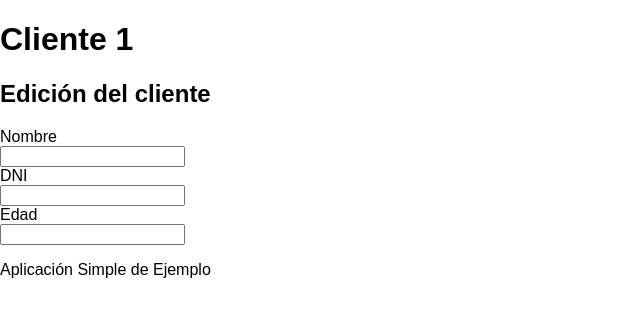
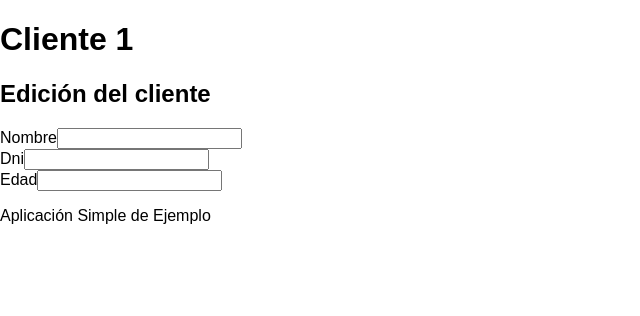
Before and after one commit to oscarossesa/curso-react-customer-app, a React (Create React App) app: page /customers/1/edit in a window 1280 px wide. Shown: the top 316 px of the page, without its empty margins (0-640 px from the left). Built offline with nearby package versions, Linux system fonts and the light colour scheme.

Commit message:
193. Validaciones múltiples en fields y mejora a MyField

```diff
--- a/src/components/CustomerEdit.js
+++ b/src/components/CustomerEdit.js
@@ -8,9 +8,14 @@ const isRequired = value => (
    !value && "Este campo es requerido"
 );
 
-const MyField = ({ input, meta }) => (
+const isNumber = value => (
+   isNaN(Number(value)) && "El campo debe ser un número"
+);
+
+const MyField = ({ input, meta, type, name, label }) => (
    <div>
-      <input {...input} type="text" />
+      <label htmlFor={name}>{label}</label>
+      <input {...input} type={!type ? "text" : type} />
       {
          meta.touched && meta.error && <span>{meta.error}</span>
       }
@@ -22,18 +27,9 @@ const CustomerEdit = ({ name, dni, age }) => {
       <div>
          <h2>Edición del cliente</h2>
          <form action="">
-            <div>
-               <label htmlFor="name">Nombre</label>
-               <Field name="name" component={MyField} type="text" validate={isRequired}></Field>
-            </div>
-            <div>
-               <label htmlFor="dni">DNI</label>
-               <Field name="dni" component={MyField} type="text" validate={isRequired}></Field>
-            </div>
-            <div>
-               <label htmlFor="age">Edad</label>
-               <Field name="age" component={MyField} type="number" validate={isRequired}></Field>
-            </div>
+            <Field name="name" component={MyField} type="text" validate={isRequired} label="Nombre"></Field>
+            <Field name="dni" component={MyField} type="text" validate={[isRequired, isNumber]} label="Dni"></Field>
+            <Field name="age" component={MyField} type="number" validate={isNumber} label="Edad"></Field>
          </form>
       </div>
    )
```
